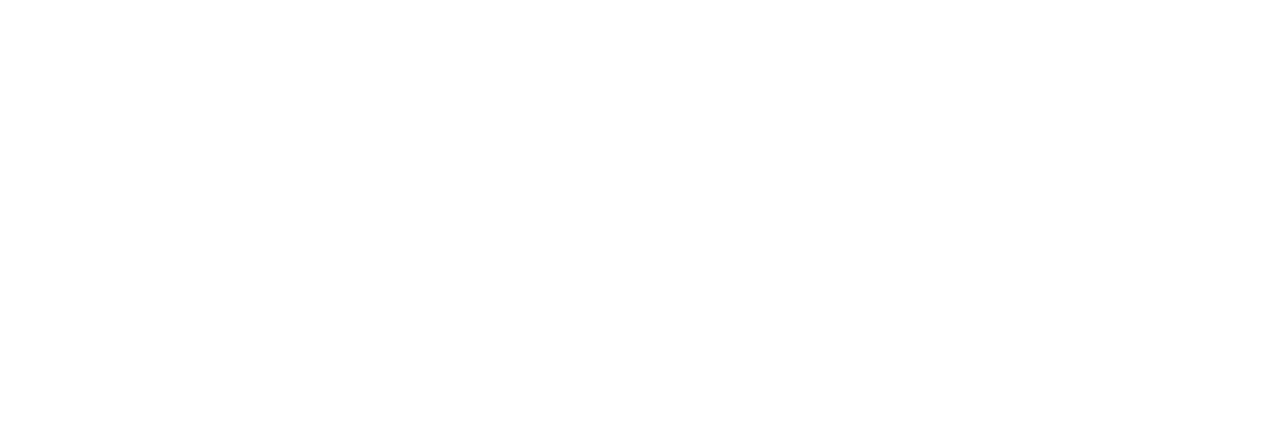
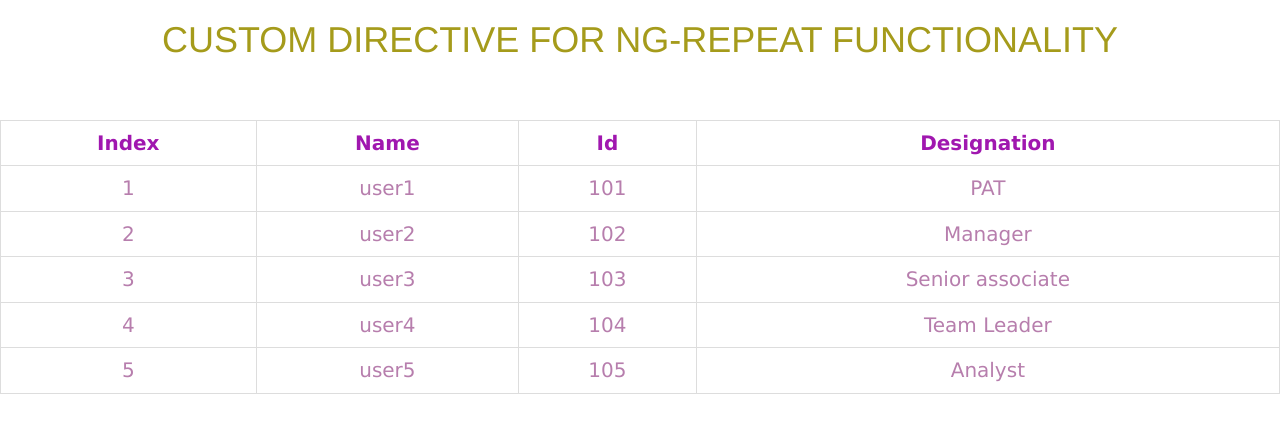
Before and after one commit to KavithaVaishnav/customDirective, a plain HTML site: page index.html in a window 1280 px wide. Drawn offline with nearby package versions, Linux system fonts and the light colour scheme; some packages are replaced by stand-ins of ours.

Commit message:
custom directive

```diff
--- /dev/null
+++ b/app/app.js
@@ -0,0 +1 @@
+var app = angular.module("MyApp",[]);
--- /dev/null
+++ b/app/controllers/tableController.js
@@ -0,0 +1,10 @@
+app.controller('homeController', function ($scope) {
+
+     $scope.names = [
+                       {index: '1' ,name : 'user1' , id : '101' , designation : 'PAT'},
+                       {index: '2' ,name : 'user2' , id : '102' , designation : 'Manager'},
+                       {index: '3' ,name : 'user3' , id : '103' , designation : 'Senior associate'},
+                       {index: '4' ,name : 'user4' , id : '104' , designation : 'Team Leader'},
+                       {index: '5' ,name : 'user5' , id : '105' , designation : 'Analyst'}
+                     ]
+});
--- /dev/null
+++ b/app/directives/repeatDirective.js
@@ -0,0 +1,49 @@
+
+
+
+app.directive('lkRepeat', function(){
+  return {
+    transclude : 'element',
+    compile : function(element, attr, linker){
+      return function($scope, $element, $attr){
+        var myLoop = $attr.lkRepeat,
+            match = myLoop.match(/^\s*(.+)\s+in\s+(.*?)\s*(\s+track\s+by\s+(.+)\s*)?$/),
+            indexString = match[1],
+            collectionString = match[2],
+            parent = $element.parent(),
+            elements = [];
+
+        // $watchCollection is called everytime the collection is modified
+        $scope.$watchCollection(collectionString, function(collection){
+          var i, block, childScope;
+
+          // check if elements have already been rendered
+          if(elements.length > 0){
+            // if so remove them from DOM, and destroy their scope
+            for (i = 0; i < elements.length; i++) {
+              elements[i].el.remove();
+              elements[i].scope.$destroy();
+            }
+            elements = [];
+          }
+
+          for (i = 0; i < collection.length; i++) {
+            // create a new scope for every element in the collection.
+            childScope = $scope.$new();
+            // pass the current element of the collection into that scope
+            childScope[indexString] = collection[i];
+
+            linker(childScope, function(clone){
+              // clone the transcluded element, passing in the new scope.
+              parent.append(clone); // add to DOM
+              block = {};
+              block.el = clone;
+              block.scope = childScope;
+              elements.push(block);
+            });
+          }
+        });
+      };
+    }
+  };
+});
--- a/css/style.css
+++ b/css/style.css
@@ -0,0 +1,25 @@
+.tableRow tr td{
+	margin: 10px;
+}
+table tr th,table tr td{
+	margin: 10px;
+	text-align: center;
+	/*border: 1px solid #751509;*/
+}
+header h1{
+	text-align: center;
+    color: #a59b1b;
+    /*font-size: 230%;*/
+}
+table{
+	margin:50px 0px 0px 0px;
+	font: 20px verdana;
+	align-items: center;
+
+}
+table tr th{
+	color: #a017af;
+}
+table tr td{
+	color: #b77ead;
+}
--- a/index.html
+++ b/index.html
@@ -9,7 +9,35 @@
 	<link rel="stylesheet" href="http://maxcdn.bootstrapcdn.com/bootstrap/3.3.7/css/bootstrap.min.css">
 	<link rel="stylesheet" type="text/css" href="css/style.css">
 </head>
-<body>
+<body ng-app="MyApp">
 
+  <header><h1 class="heading col-xs-12 col-sm-12 col-md-12 col-lg-12">CUSTOM DIRECTIVE FOR NG-REPEAT FUNCTIONALITY</h1>
+  </header>
+  <div ng-controller="homeController">
+
+
+
+<table  class="table table-bordered table-hover col-xs-9 col-sm-8 col-md-7 col-lg-7">
+<tr>
+        <th>Index</th>
+        <th>Name</th>
+        <th>Id</th>
+        <th>Designation</th>
+
+      </tr>
+  <tr lk-repeat="name in names" class="tableRow">
+    <td>{{name.index}}</td>
+    <td>{{name.name}}</td>
+    <td>{{name.id}}</td>
+    <td>{{name.designation}}</td>
+  </tr>
+</table>
+
+
+
+  </div>
+  <script type="text/javascript" src="app/app.js"></script>
+  <script type="text/javascript" src="app/controllers/tableController.js"></script>
+  <script type="text/javascript" src="app/directives/repeatDirective.js"></script>
 </body>
 </html>
```
